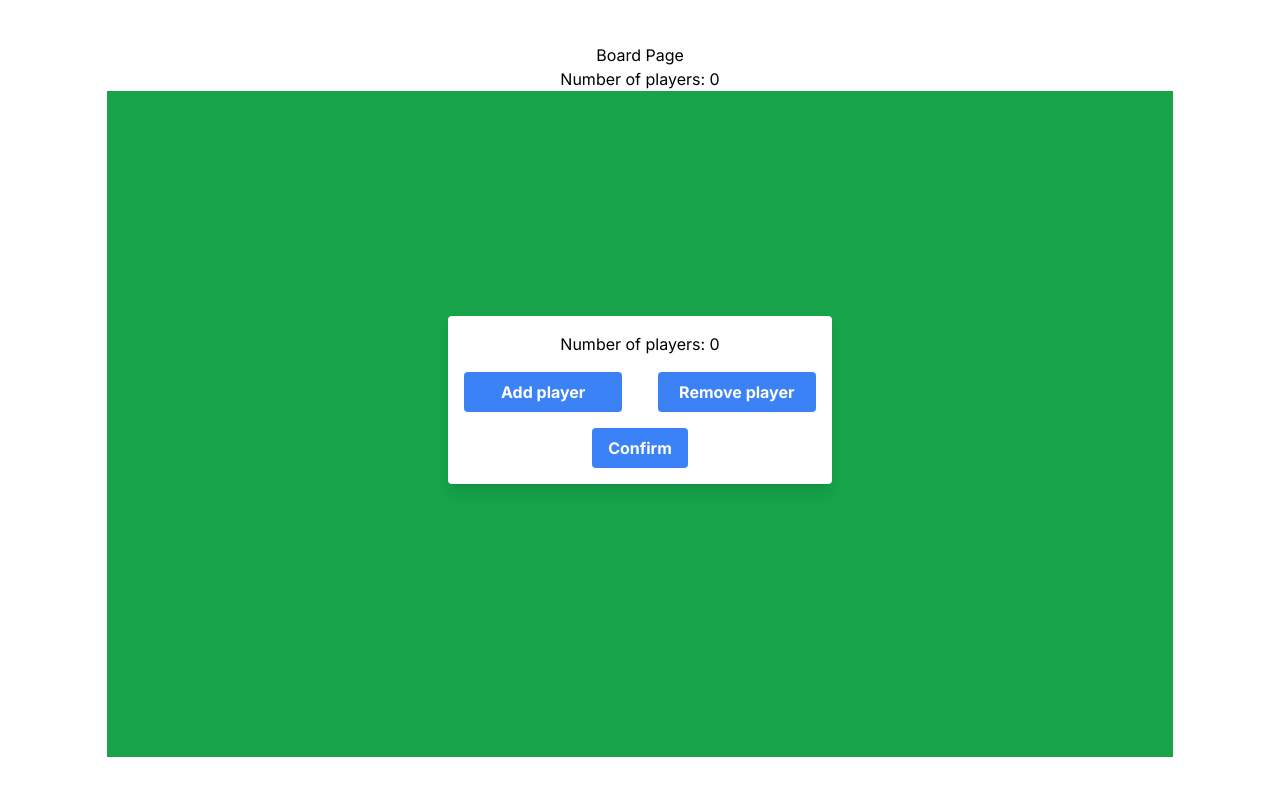
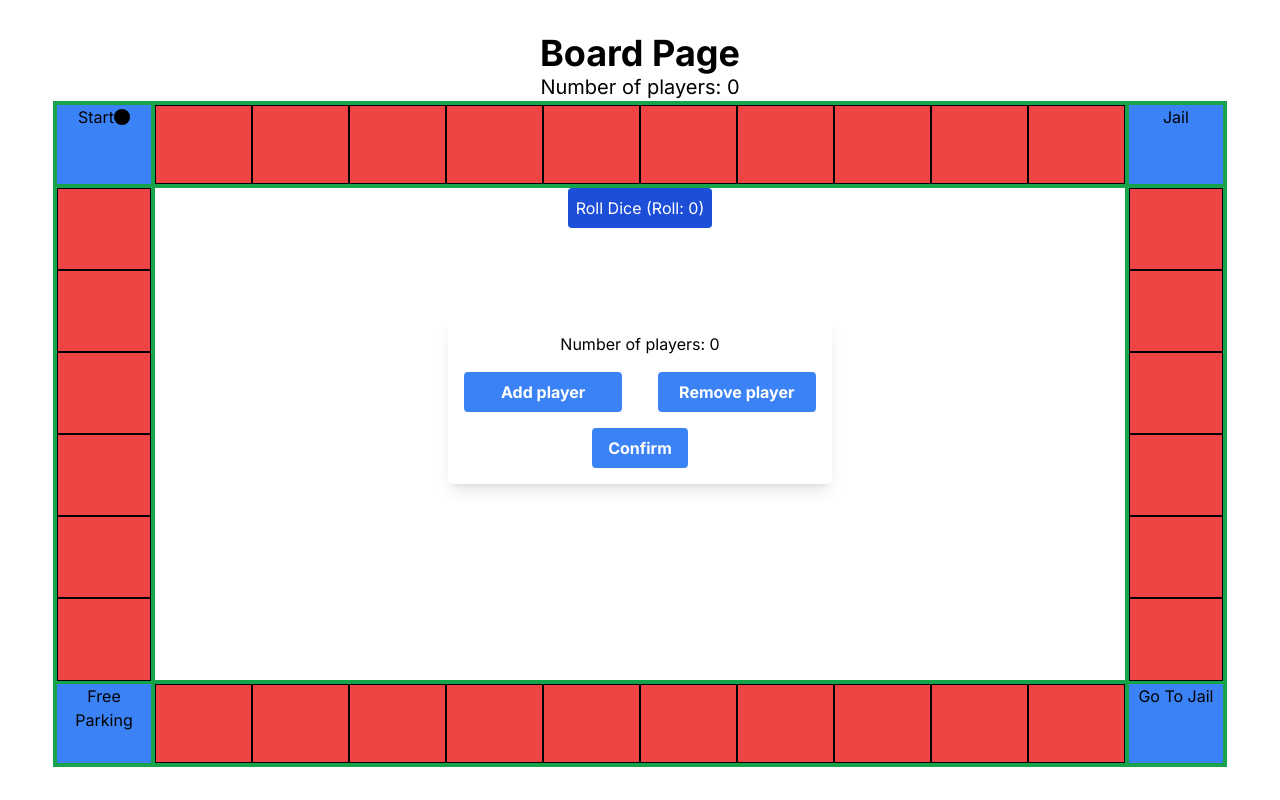
Before and after one commit to aptheparker/juru, a Next.js app: page /board-page in a window 1280 px wide. Built offline with nearby package versions, Linux system fonts and the light colour scheme.

Commit message:
feat: dot positioning on board

```diff
--- a/app/board-page/page.tsx
+++ b/app/board-page/page.tsx
@@ -1,11 +1,13 @@
 "use client";
 
 import PlayerCard from "@/components/card/player-card";
-import { useState, useEffect } from "react";
+import JuruBoard from "@/components/board/juru-board";
+import { useState } from "react";
 
 export default function BoardPage() {
   const [isFirstRender, setIsFirstRender] = useState(true);
   const [numOfPlayers, setNumOfPlayers] = useState(0);
+  const [confirmedNumOfPlayers, setConfirmedNumOfPlayers] = useState(0);
 
   function addNumOfPlayers() {
     if (numOfPlayers >= 4) return;
@@ -19,6 +21,7 @@ export default function BoardPage() {
 
   function handleConfirm() {
     setIsFirstRender(false);
+    setConfirmedNumOfPlayers(numOfPlayers);
     console.log(numOfPlayers);
   }
 
@@ -32,9 +35,9 @@ export default function BoardPage() {
           confirmNumOfPlayers={handleConfirm}
         />
       )}
-      <h1>Board Page</h1>
-      <p>Number of players: {numOfPlayers}</p>
-      <div className="bg-green-600 w-5/6 h-5/6"/>
+      <h1 className="text-4xl font-bold">Board Page</h1>
+      <p className="text-xl">Number of players: {confirmedNumOfPlayers}</p>
+      <JuruBoard numOfPlayers={confirmedNumOfPlayers} />
     </div>
   );
 }
--- /dev/null
+++ b/components/board/juru-board.tsx
@@ -0,0 +1,123 @@
+import { useState } from "react";
+
+export default function JuruBoard(prop: { numOfPlayers: number }) {
+  const [position, setPosition] = useState(0);
+  const [diceRoll, setDiceRoll] = useState(0);
+
+  const handleRollDice = () => {
+    const roll = Math.floor(Math.random() * 6) + 1;
+    setDiceRoll(roll);
+    setPosition((prevPosition) => (prevPosition + roll) % 36);
+  };
+
+  const boardPositions = Array.from({ length: 36 }, (_, index) => index);
+
+  const renderPlayerMarker = (index: number) => {
+    if (index === position) {
+      return <div className="w-4 h-4 bg-black rounded-full"></div>;
+    }
+    return null;
+  };
+
+  return (
+    <div className="bg-green-600 w-11/12 h-5/6 grid grid-cols-12 grid-rows-8 gap-1 p-1">
+      {/* Top Row */}
+      <div className="col-span-1 row-span-1 bg-blue-500">
+        {boardPositions.slice(0, 1).map((index) => (
+          <div key={index} className="flex-1 flex justify-center items-center">
+            Start
+            {renderPlayerMarker(index)}
+          </div>
+        ))}
+      </div>
+      <div className="col-span-10 bg-red-500 flex">
+        {boardPositions.slice(1, 11).map((index) => (
+          <div
+            key={index}
+            className="flex-1 border border-black flex justify-center items-center"
+          >
+            {renderPlayerMarker(index)}
+          </div>
+        ))}
+      </div>
+      <div className="col-span-1 row-span-1 bg-blue-500">
+        {boardPositions.slice(11, 12).map((index) => (
+          <div key={index} className="flex-1 flex justify-center items-center">
+            Jail
+            {renderPlayerMarker(index)}
+          </div>
+        ))}
+      </div>
+
+      {/* Left Column */}
+      <div className="row-span-6 bg-red-500 flex flex-col">
+        {boardPositions
+          .slice(30, 36)
+          .reverse()
+          .map((index) => (
+            <div
+              key={index}
+              className="flex-1 border border-black flex justify-center items-center"
+            >
+              {renderPlayerMarker(index)}
+            </div>
+          ))}
+      </div>
+
+      {/* Center */}
+      <div className="col-span-10 row-span-6 bg-white">
+        <div className="col-start-5 col-span-4 row-start-3 row-span-3 flex justify-center items-center">
+          <button
+            onClick={handleRollDice}
+            className="p-2 bg-blue-700 text-white rounded"
+          >
+            Roll Dice (Roll: {diceRoll})
+          </button>
+        </div>
+      </div>
+
+      {/* Right Column */}
+      <div className="row-span-6 bg-red-500 flex flex-col">
+        {boardPositions.slice(12, 18).map((index) => (
+          <div
+            key={index}
+            className="flex-1 border border-black flex justify-center items-center"
+          >
+            {renderPlayerMarker(index)}
+          </div>
+        ))}
+      </div>
+
+      {/* Bottom Row */}
+      <div className="col-span-1 row-span-1 bg-blue-500">
+        {boardPositions.slice(29,30).map((index) => (
+          <div key={index} className="flex-1 flex justify-center items-center">
+            Free Parking
+            {renderPlayerMarker(index)}
+          </div>
+        ))}
+      </div>
+      <div className="col-span-10 bg-red-500 flex">
+        {boardPositions
+          .slice(19, 29)
+          .reverse()
+          .map((index) => (
+            <div
+              key={index}
+              className="flex-1 border border-black flex justify-center items-center"
+            >
+              {renderPlayerMarker(index)}
+            </div>
+          ))}
+      </div>
+      <div className="col-span-1 row-span-1 bg-blue-500">
+        {boardPositions.slice(18,19).map((index) => (
+          <div key={index} className="flex-1 flex justify-center items-center">
+            Go To Jail
+            {renderPlayerMarker(index)}
+          </div>
+        ))}
+      </div>
+    </div>
+  );
+}
```
